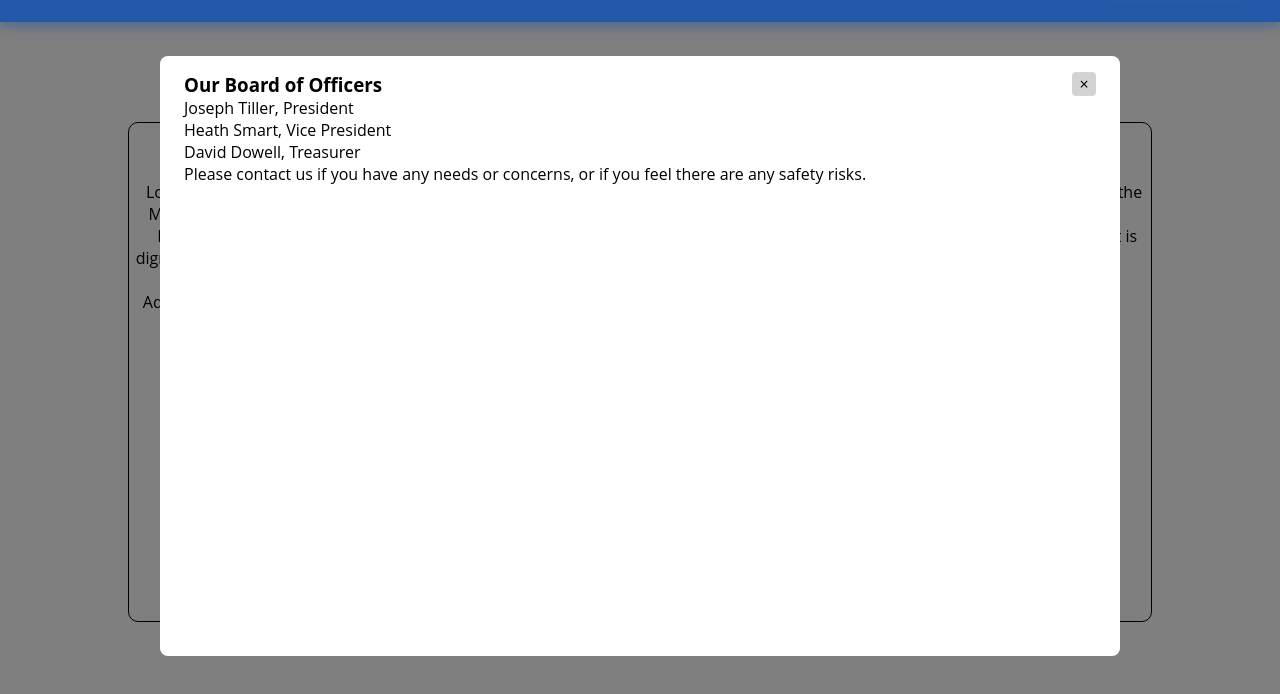
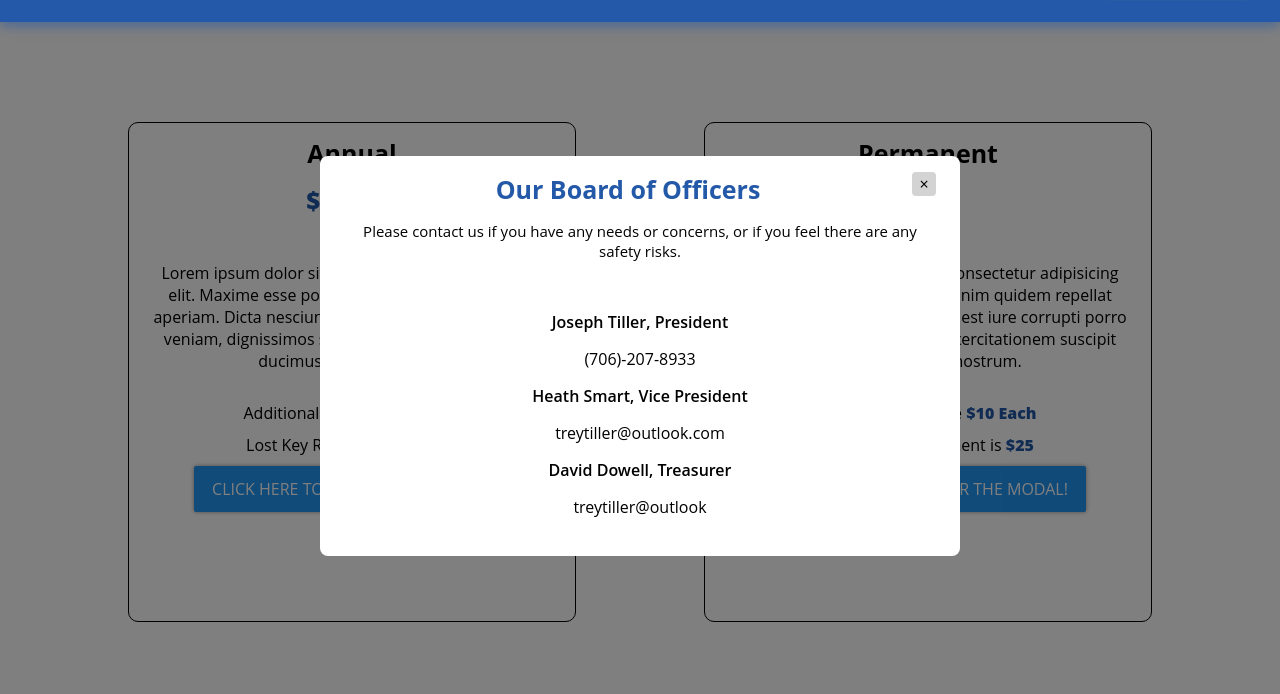
Before and after one commit to TreyTiller/Bogart-pool, a plain HTML site: page pricing.html in a window 1280 px wide. Both pictures are taken after a click on the link "Contact". Shown: the part 70-764 px from the top of the page. Drawn offline with Linux system fonts and the light colour scheme.

Commit message:
no message

```diff
--- a/main.css
+++ b/main.css
@@ -371,7 +371,7 @@ html:not([data-scroll="300px"]) header {
   text-align: center;
 }
 
-/*Application Modal Styling*/
+/*APPLICATION POPUP STYLING*/
 
 .modal {
   position: fixed;
@@ -433,7 +433,7 @@ html:not([data-scroll="300px"]) header {
 }
 .popup-content {
   margin-top: 2%;
-  height: 75%;
+  height: 50%;
   overflow: auto;
   position: absolute;
   top: 50%;
@@ -441,7 +441,7 @@ html:not([data-scroll="300px"]) header {
   transform: translate(-50%, -50%);
   background-color: white;
   padding: 1rem 1.5rem;
-  width: 75%;
+  width: 50%;
   border-radius: 0.5rem;
 }
 .close {
@@ -464,6 +464,30 @@ html:not([data-scroll="300px"]) header {
   transition: visibility 0s linear 0s, opacity 0.25s 0s, transform 0.25s;
 }
 
+.officers {
+  text-align: center;
+  font-size: 25px;
+  color: #2359a8;
+}
+
+.sub {
+  font-size: 15px;
+  text-align: center;
+  margin: 15px;
+  margin-bottom: 50px;
+}
+
+.names {
+  text-align: center;
+  font-weight: 600;
+}
+
+.sub_names {
+  text-align: center;
+  font-weight: 400;
+  margin: 15px;
+}
+
 /*PRICING DETAILS STYLING*/
 
 .table_container {
@@ -481,3 +505,27 @@ html:not([data-scroll="300px"]) header {
   min-height: 100%;
   text-align: center;
 }
+
+.plan {
+  font-size: 25px;
+  margin: 3%;
+}
+
+.blue {
+  color: #2359a8;
+  margin-bottom: 25px;
+  font-weight: 800;
+}
+
+.description {
+  padding: 20px;
+}
+
+.sub_key {
+  margin: 10px;
+}
+
+.price-app {
+  margin: 50px;
+  width: 75%;
+}
--- a/pricing.html
+++ b/pricing.html
@@ -39,9 +39,10 @@
             iure corrupti porro veniam, dignissimos soluta exercitationem
             suscipit ducimus itaque nostrum.
           </p>
-          <p class="keys">
-            Additional keys are $10 each and lost key replacement is $25.
-          </p>
+          <div class="keys">
+            <p class="sub_key">Additional Keys are <span class="blue">$10 Each</span></p>
+            <p class="sub_key">Lost Key Replacement is <span class="blue">$25</span></p>
+          </div>
           <button class="trigger">Click here to trigger the modal!</button>
           <div class="modal">
             <div class="modal-content">
@@ -62,27 +63,16 @@
           <h3 class="plan">Permanent</h3>
           <h2 class="blue">$660</h2>
           <p class="description">
-            $660 for permanent members and that price includes the annual dues
-            of $325
+            Lorem ipsum dolor sit amet consectetur adipisicing elit. Maxime esse
+            possimus enim quidem repellat aperiam. Dicta nesciunt labore est
+            iure corrupti porro veniam, dignissimos soluta exercitationem
+            suscipit ducimus itaque nostrum.
           </p>
-          <p class="keys">
-            Additional keys are $10 each and lost key replacement is $25.
-          </p>
+          <div class="keys">
+            <p class="sub_key">Additional Keys are <span class="blue">$10 Each</span></p>
+            <p class="sub_key">Lost Key Replacement is <span class="blue">$25</span></p>
+          </div>
           <button class="trigger">Click here to trigger the modal!</button>
-          <div class="modal">
-            <div class="modal-content">
-              <span class="close-button">&times;</span>
-              <iframe
-                src="https://docs.google.com/forms/d/e/1FAIpQLSdJWIdr6KP-jELByV82hVn9ef-31pyDZYewxlS5_RXtqkRcag/viewform?embedded=true"
-                width="640"
-                height="2844"
-                frameborder="0"
-                marginheight="0"
-                marginwidth="0"
-                >Loading…</iframe
-              >
-            </div>
-          </div>
         </div>
       </div>
 
@@ -91,15 +81,16 @@
       <div class="popup">
         <div class="popup-content">
           <span class="close">&times;</span>
-          <h3>Our Board of Officers</h3>
-          <p>Joseph Tiller, President</p>
-          <p>Heath Smart, Vice President</p>
-          <p>David Dowell, Treasurer</p>
-          <p>Please contact us if you have any needs or concerns, or if you feel there are any safety risks.</p>
-
+          <h3 class="officers">Our Board of Officers</h3>
+          <p class="sub">Please contact us if you have any needs or concerns, or if you feel there are any safety risks.</p>
+          <p class="names">Joseph Tiller, President</p>
+          <p class="sub_names">(706)-207-8933</p>
+          <p class="names">Heath Smart, Vice President</p>
+          <p class="sub_names">treytiller@outlook.com</p>
+          <p class="names">David Dowell, Treasurer</p>
+          <p class="sub_names">treytiller@outlook</p>
         </div>
       </div>
-
 
     </main>
   </body>
```
Also changed, not shown: guidelines.html (+17 -5 lines), index.html (+8 -19 lines), rules.html (+19 -9 lines).
